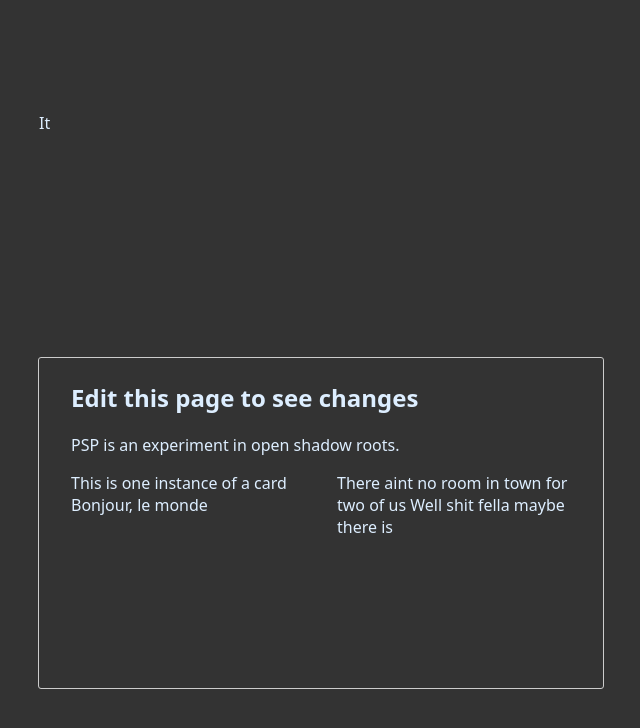
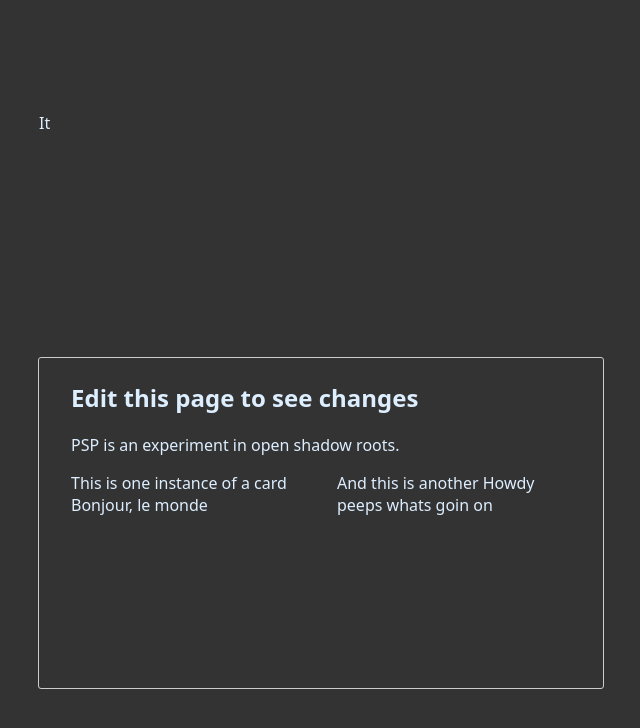
Before and after one commit to cayal/psp, a website: page web/index.html in a window 1280 px wide. Shown: the whole page, without its empty margins (319-959 px from the left). Drawn offline with Linux system fonts and the light colour scheme.

Commit message:
Expletive removal

```diff
--- a/web/index.html
+++ b/web/index.html
@@ -47,8 +47,8 @@
              <span slot="description">Bonjour, le monde</span>
            </bar-card>
            <bar-card id="cowboy">
-             <span slot="title">There aint no room in town for two of us</span>
-             <span slot="description">Well shit fella maybe there is</span>
+             <span slot="title">And this is another</span>
+             <span slot="description">Howdy peeps whats goin on</span>
            </bar-card>
        </section>
     </section>
```
